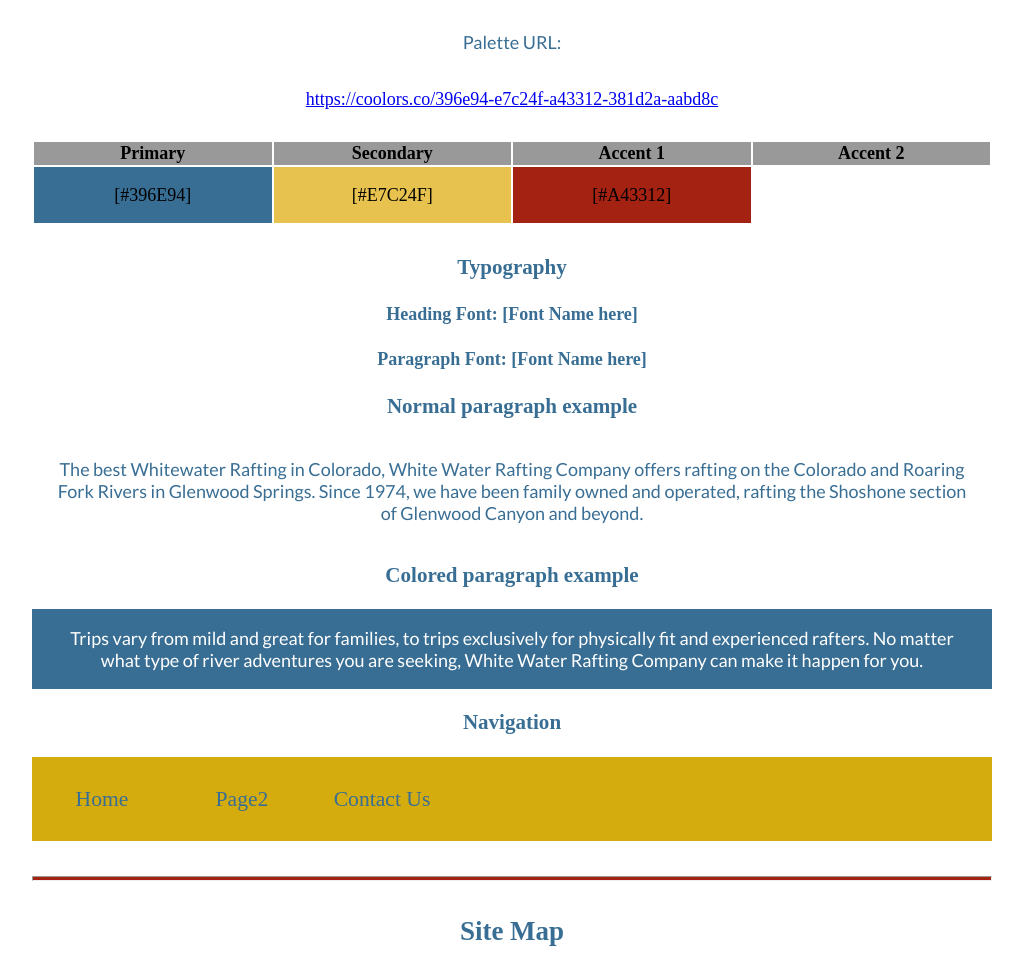
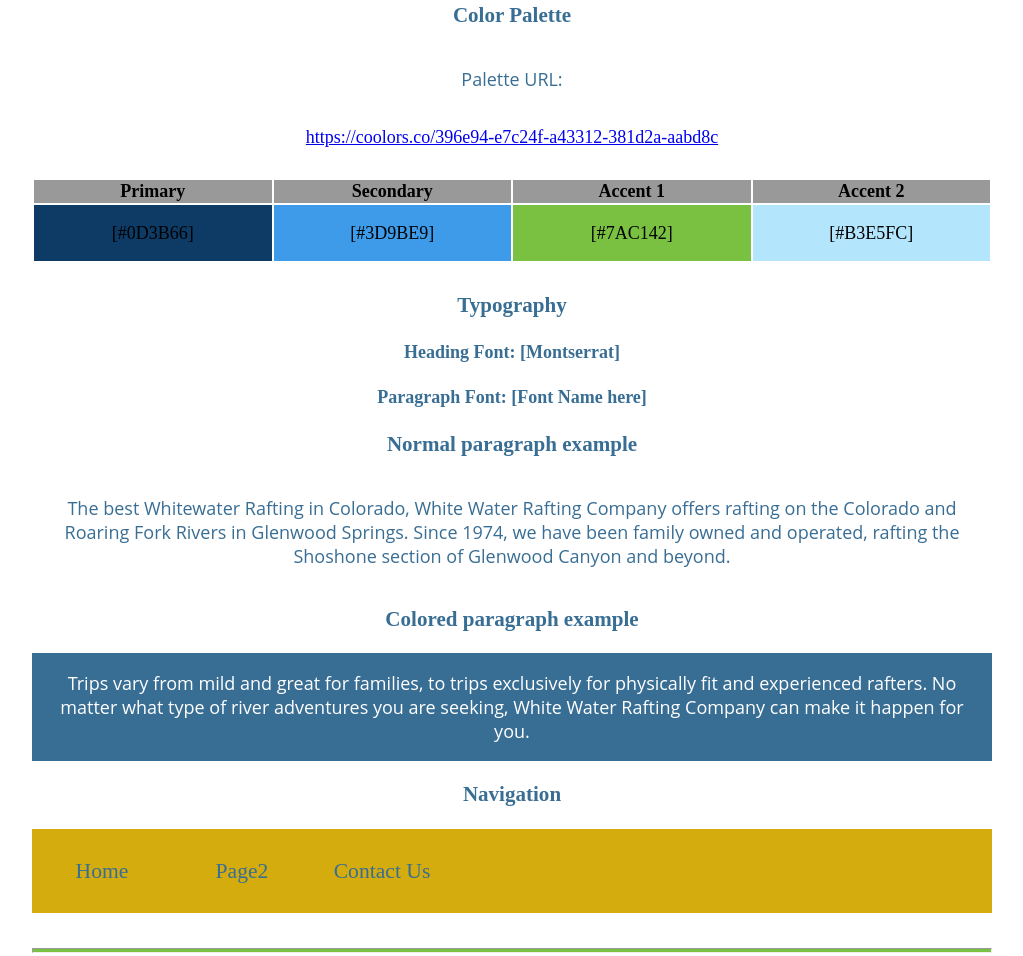
Before and after one commit to wardy2121/wdd130, a plain HTML site: page wwr/site-plan-rafting.html in a window 1280 px wide. Shown: the part 1386-2342 px from the top of the page, without its empty margins (128-1151 px from the left). Drawn offline with Linux system fonts and the light colour scheme; a web font is replaced by a local one.

Commit message:
change 4

```diff
--- a/wwr/site-plan-rafting.html
+++ b/wwr/site-plan-rafting.html
@@ -4,14 +4,14 @@
 
 <head>
   <meta charset="utf-8" />
-  <title>Site Plan</title>
+  <title>River Rush Expeditions</title>
   <link type="text/css" rel="stylesheet" href="styles/site-plan-rafting.css" />
 </head>
 
 <body>
   <header>
-    <h1>[Site name] Site Plan</h1>
-    <h2>[FirstName LastName]</h2>
+    <h1>River Rush Expeditions</h1>
+    <h2>Tyler Ward</h2>
     <h2>WDD 130-[section]</h2>
     <!-- In the header above, add the name of your site, your name and class number. For example if you are in section 3 you would put WDD 130-03 -->
   </header>
@@ -57,10 +57,10 @@
       </tr>
       <!-- Replace the numbers in the boxes below with your hex color codes. Then switch to the site-plan.css file and change your colors there as well. -->
       <tr>
-        <td class="primary">[#396E94]</td>
-        <td class="secondary">[#E7C24F]</td>
-        <td class="accent1">[#A43312]</td>
-        <td class="accent2"></td>
+        <td class="primary">[#0D3B66]</td>
+        <td class="secondary">[#3D9BE9]</td>
+        <td class="accent1">[#7AC142]</td>
+        <td class="accent2">[#B3E5FC]</td>
       </tr>
     </table>
 
@@ -70,7 +70,7 @@
     <!-- Choose a font for your paragraphs (body copy) and headlines. What font(s) have you chosen? Think also about which of your colors above you might use for background and font colors. -->
 
     <h4>
-      Heading Font: [Font Name here]
+      Heading Font: [Montserrat]
       <!-- change this -->
     </h4>
     <h4>
--- a/wwr/styles/site-plan-rafting.css
+++ b/wwr/styles/site-plan-rafting.css
@@ -5,14 +5,14 @@
 
 :root {
   /* change the values below to your colors from your palette */
-  --primary-color: #396E94   ;
-  --secondary-color: #E7C24F ;
-  --accent1-color: #A42212;
-  --accent2-color: white;
+  --primary-color: #0D3B66   ;
+  --secondary-color: #3D9BE9 ;
+  --accent1-color: #7AC142;
+  --accent2-color: #B3E5FC;
 
   /* change the values below to your chosen font(s) */
-  --heading-font: "IM Fell French Canon";
-  --paragraph-font: Lato, Helvetica, sans-serif;
+  --heading-font: "Montserrat";
+  --paragraph-font: "Open Sans";
 
   /* these colors below should be chosen from among your palette colors above */
   --headline-color-on-white: #396E94;  /* headlines on a white background */
```
